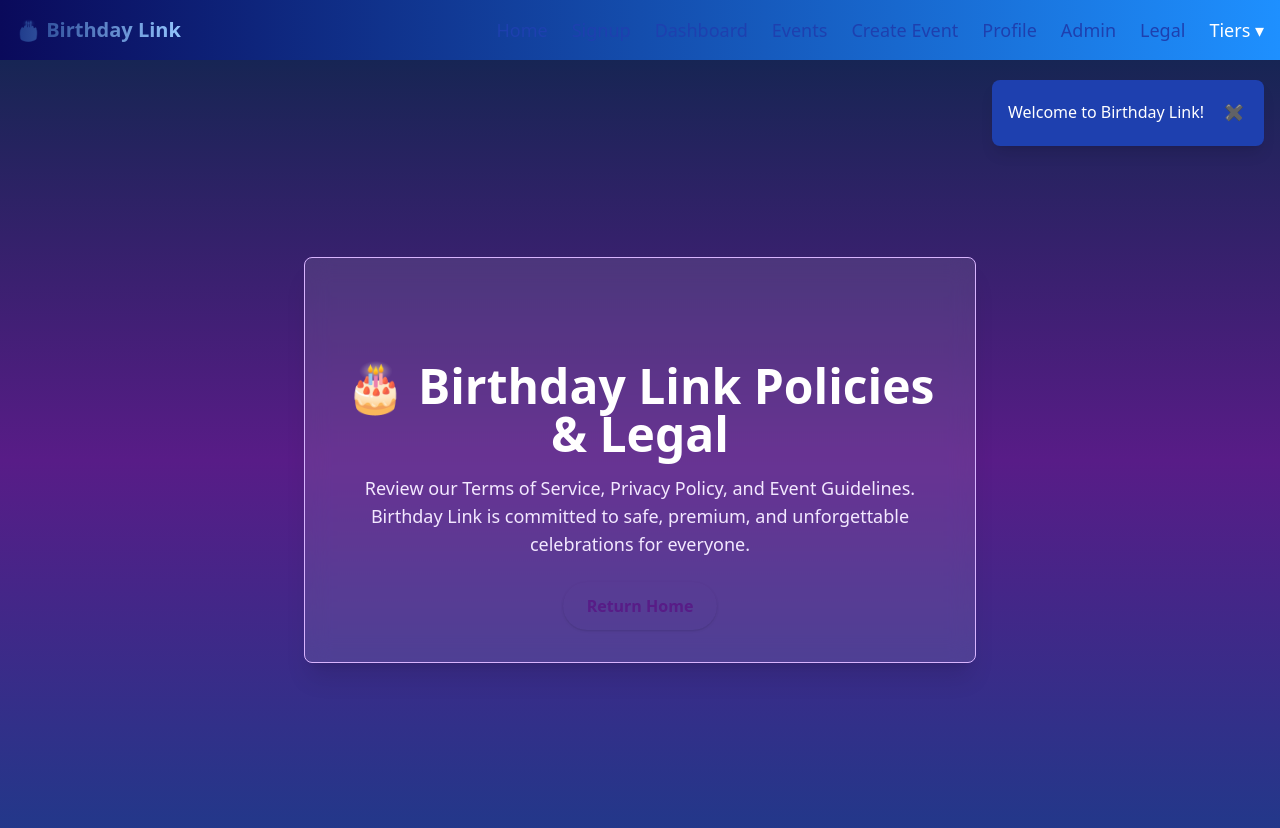
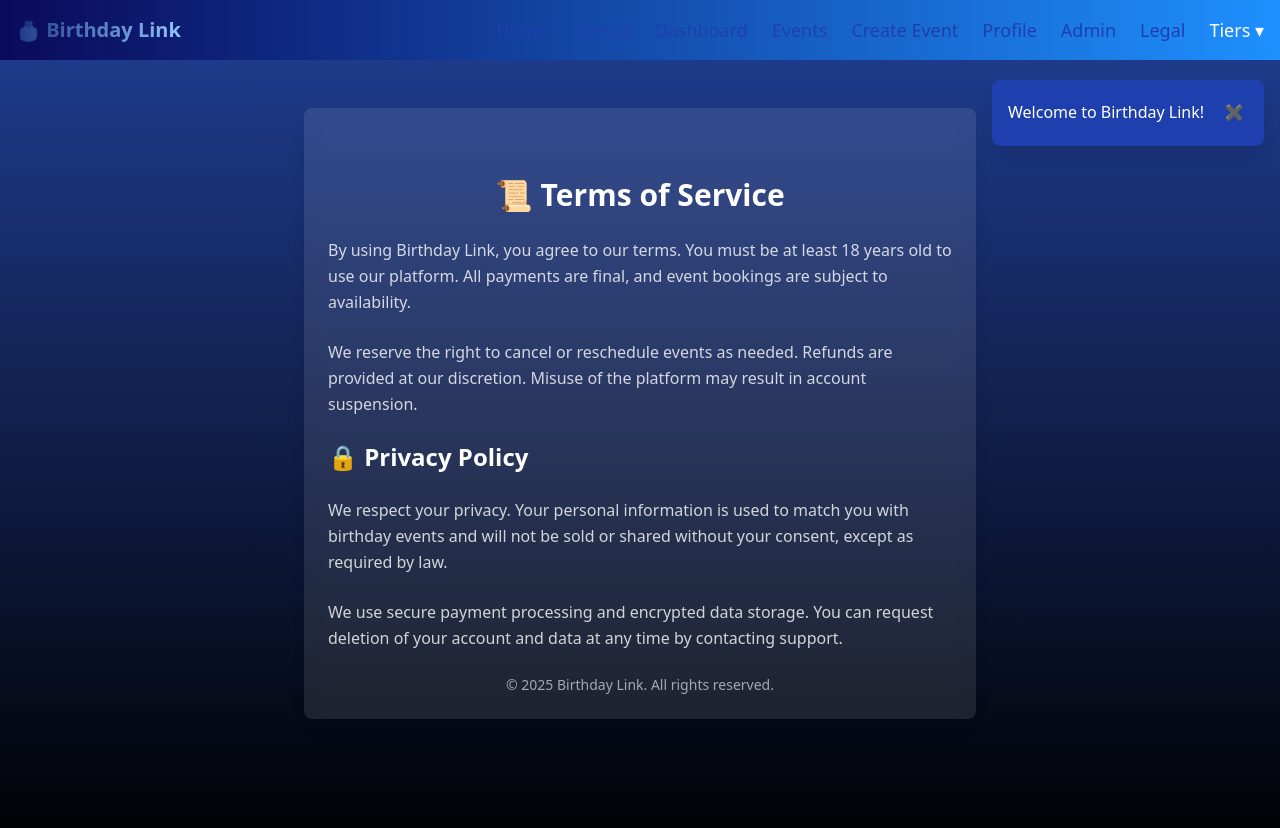
Before and after one commit to xytoxyto/birthday-link, a Next.js app: page /legal in a window 1280 px wide. Shown: the top 828 px of the page. Built offline with nearby package versions, Linux system fonts and the light colour scheme.

Commit message:
feat: add LegalPage component with Terms of Service and Privacy Policy sections

```diff
--- /dev/null
+++ b/src/app/legal/page.jsx
@@ -0,0 +1,27 @@
+export default function LegalPage() {
+  return (
+    <section className="bg-gradient-to-b from-blue-900 to-black min-h-screen py-12 px-4">
+      <div className="max-w-2xl mx-auto bg-white/10 backdrop-blur rounded-lg p-6 shadow-lg text-white space-y-6">
+        <h1 className="text-3xl font-bold text-center mb-2">📜 Terms of Service</h1>
+        <p className="text-white/80 leading-relaxed">
+          By using Birthday Link, you agree to our terms. You must be at least 18 years old to use our platform. All payments are final, and event bookings are subject to availability.
+        </p>
+        <p className="text-white/80 leading-relaxed">
+          We reserve the right to cancel or reschedule events as needed. Refunds are provided at our discretion. Misuse of the platform may result in account suspension.
+        </p>
+
+        <h2 className="text-2xl font-bold mb-2">🔒 Privacy Policy</h2>
+        <p className="text-white/80 leading-relaxed">
+          We respect your privacy. Your personal information is used to match you with birthday events and will not be sold or shared without your consent, except as required by law.
+        </p>
+        <p className="text-white/80 leading-relaxed">
+          We use secure payment processing and encrypted data storage. You can request deletion of your account and data at any time by contacting support.
+        </p>
+
+        <p className="text-white/60 text-sm text-center">
+          © 2025 Birthday Link. All rights reserved.
+        </p>
+      </div>
+    </section>
+  );
+}
```
